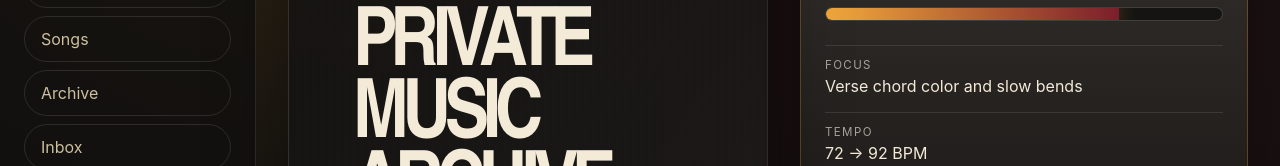
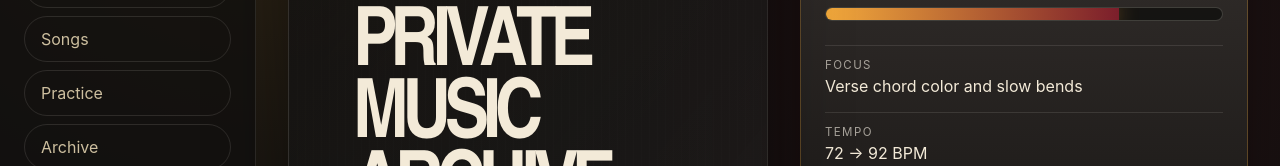
Before and after one commit to Ashin-7/RockRoll, a React (Vite) app: page / in a window 1280 px wide. Shown: the part 210-376 px from the top of the page. Built offline with nearby package versions, Linux system fonts and the light colour scheme.

Commit message:
feat: route practice history page

```diff
--- a/src/App.tsx
+++ b/src/App.tsx
@@ -5,6 +5,7 @@ import { AuthPage } from './features/auth/AuthPage';
 import { BackstagePage } from './features/backstage/BackstagePage';
 import { InboxPage } from './features/inbox/InboxPage';
 import { LibraryPage } from './features/library/LibraryPage';
+import { PracticeHistoryPage } from './features/practice/PracticeHistoryPage';
 import { SongListPage } from './features/songs/SongListPage';
 
 export default function App() {
@@ -17,6 +18,7 @@ export default function App() {
   const page = {
     backstage: <BackstagePage />,
     songs: <SongListPage />,
+    practice: <PracticeHistoryPage />,
     archive: <ArchivePage />,
     inbox: <InboxPage />,
     library: <LibraryPage />,
--- a/src/app/routes.tsx
+++ b/src/app/routes.tsx
@@ -1,9 +1,10 @@
-export type AppRoute = 'auth' | 'backstage' | 'songs' | 'archive' | 'inbox' | 'library';
+export type AppRoute = 'auth' | 'backstage' | 'songs' | 'practice' | 'archive' | 'inbox' | 'library';
 
 const routes: Record<string, AppRoute> = {
   '#auth': 'auth',
   '#backstage': 'backstage',
   '#songs': 'songs',
+  '#practice': 'practice',
   '#archive': 'archive',
   '#inbox': 'inbox',
   '#library': 'library',
--- a/src/app/shell/AppShell.tsx
+++ b/src/app/shell/AppShell.tsx
@@ -9,6 +9,7 @@ interface AppShellProps {
 const navItems: Array<{ href: string; labelKey: MessageKey }> = [
   { href: '#backstage', labelKey: 'nav.backstage' },
   { href: '#songs', labelKey: 'nav.songs' },
+  { href: '#practice', labelKey: 'nav.practice' },
   { href: '#archive', labelKey: 'nav.archive' },
   { href: '#inbox', labelKey: 'nav.inbox' },
   { href: '#library', labelKey: 'nav.library' },
--- a/src/i18n/messages.ts
+++ b/src/i18n/messages.ts
@@ -9,6 +9,7 @@ export const messages = {
     'nav.primary': 'Primary',
     'nav.backstage': 'Backstage',
     'nav.songs': 'Songs',
+    'nav.practice': 'Practice',
     'nav.archive': 'Archive',
     'nav.inbox': 'Inbox',
     'nav.library': 'Library',
@@ -87,6 +88,7 @@ export const messages = {
     'nav.primary': '主导航',
     'nav.backstage': '后台',
     'nav.songs': '曲目',
+    'nav.practice': '练习',
     'nav.archive': '档案',
     'nav.inbox': '收件箱',
     'nav.library': '资料库',
```
Also changed, not shown: 1 other file (tests, documents, lock files or other folders).
